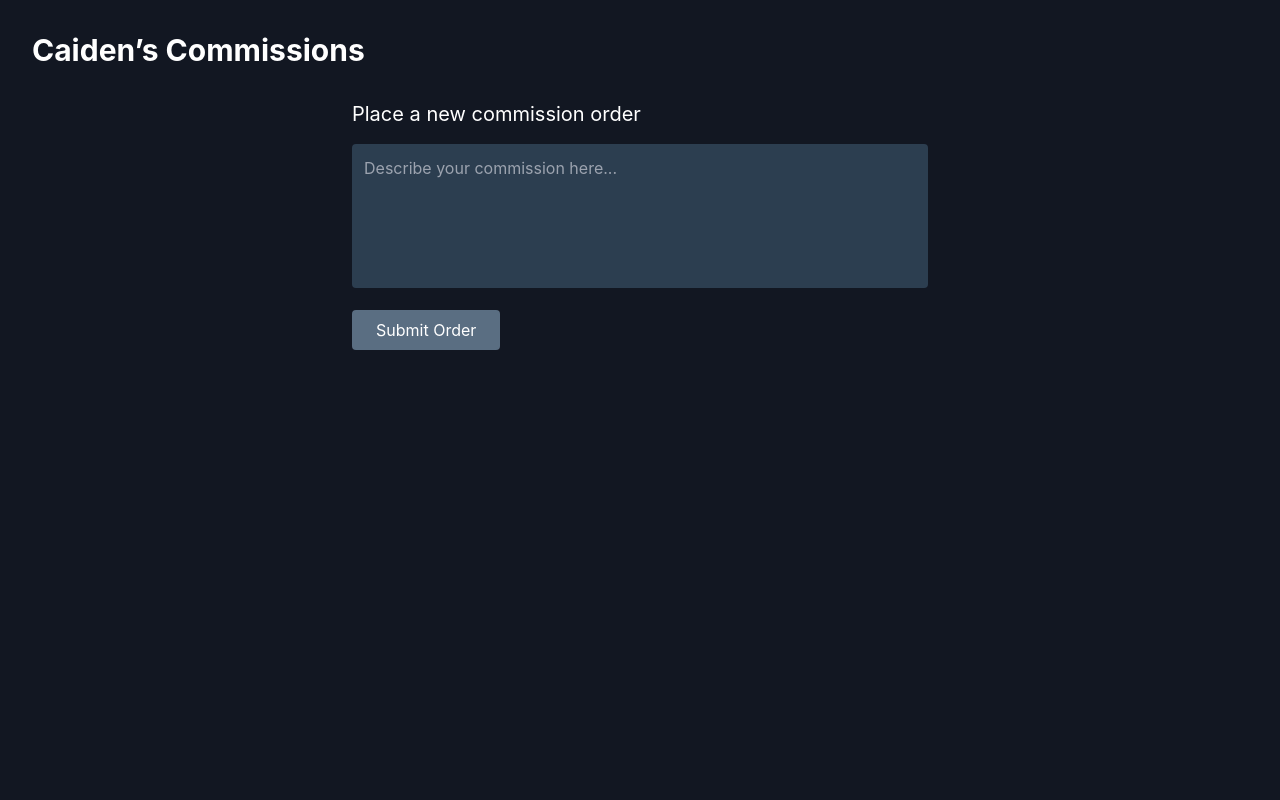
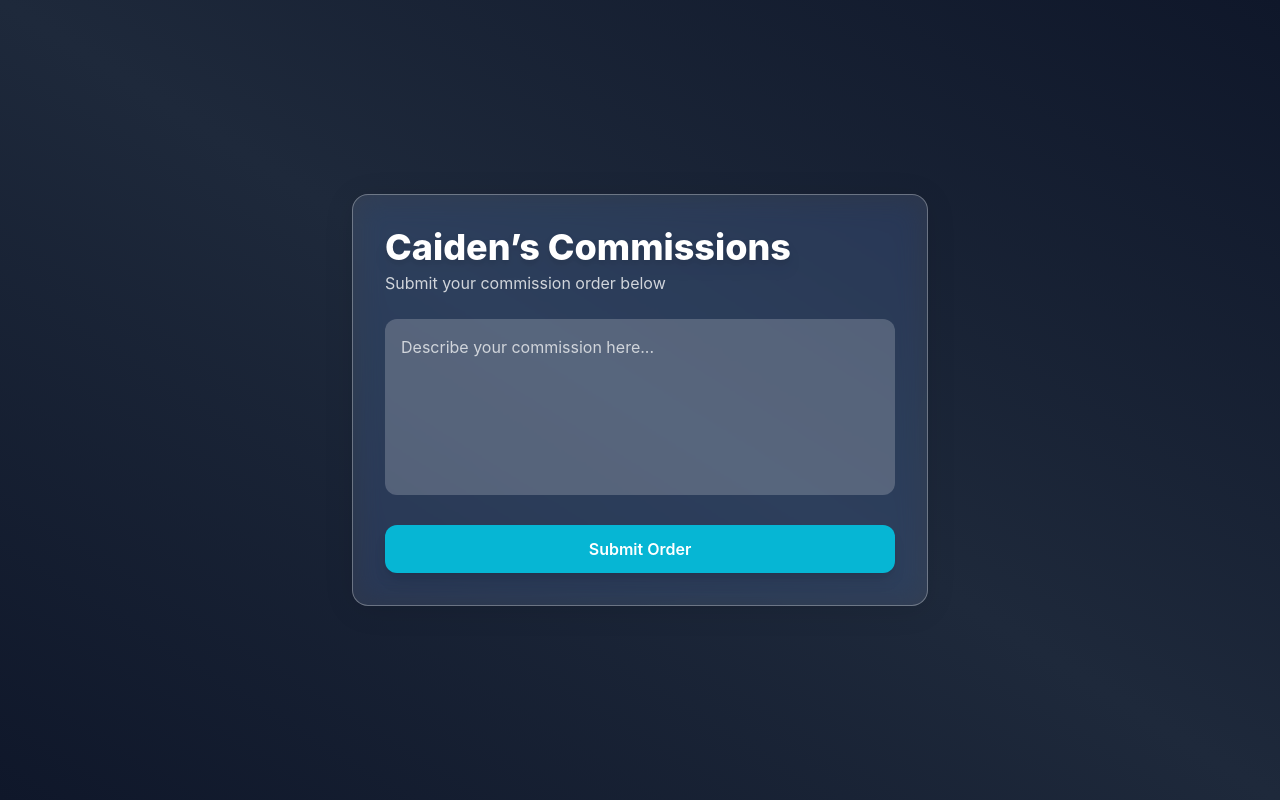
Before and after one commit to luvcvd/caiden-s-website, a React (Vite) app: page / in a window 1280 px wide. Built offline with nearby package versions, Linux system fonts and the light colour scheme.

Commit message:
Update main.jsx

```diff
--- a/src/main.jsx
+++ b/src/main.jsx
@@ -1,55 +1,61 @@
-import React, { useState } from 'react';
-import ReactDOM from 'react-dom/client';
-import axios from 'axios';
-import './index.css';
+import React, { useState } from "react";
+import ReactDOM from "react-dom/client";
+import axios from "axios";
+import "./index.css";
 
 function App() {
-  const [orderDetails, setOrderDetails] = useState('');
-  const [message, setMessage] = useState('');
+  const [orderDetails, setOrderDetails] = useState("");
+  const [message, setMessage] = useState("");
 
   const submitOrder = async () => {
     if (!orderDetails.trim()) {
-      setMessage('Please enter order details.');
+      setMessage("Please enter order details.");
       return;
     }
     try {
-      const response = await axios.post('/api/orders', {
+      const response = await axios.post("/api/orders", {
         details: orderDetails,
       });
       setMessage(`Order submitted! Order ID: ${response.data.orderId}`);
-      setOrderDetails('');
+      setOrderDetails("");
     } catch {
-      setMessage('Error submitting order.');
+      setMessage("Error submitting order.");
     }
   };
 
   return (
-    <div className="min-h-screen bg-background text-white font-sans p-8">
-      <header className="flex justify-between items-center mb-8">
-        <h1 className="text-3xl font-bold">Caiden’s Commissions</h1>
-      </header>
+    <div className="min-h-screen bg-gradient-to-tr from-[#0f172a] via-[#1e293b] to-[#0f172a] flex items-center justify-center p-6 font-sans">
+      <div className="glass max-w-xl w-full p-8">
+        <header className="mb-6">
+          <h1 className="text-4xl font-extrabold text-white drop-shadow-lg">
+            Caiden’s Commissions
+          </h1>
+          <p className="mt-1 text-gray-300">
+            Submit your commission order below
+          </p>
+        </header>
 
-      <main>
-        <section className="max-w-xl mx-auto">
-          <h2 className="text-xl mb-4">Place a new commission order</h2>
+        <main>
           <textarea
-            className="w-full p-3 rounded bg-primary text-white resize-none"
-            rows={5}
+            className="w-full p-4 rounded-xl bg-white/20 text-white placeholder-gray-300 resize-none focus:outline-none focus:ring-2 focus:ring-cyan-400 transition"
+            rows={6}
             placeholder="Describe your commission here..."
             value={orderDetails}
             onChange={(e) => setOrderDetails(e.target.value)}
           />
           <button
             onClick={submitOrder}
-            className="mt-4 bg-accent px-6 py-2 rounded hover:bg-secondary transition"
+            className="mt-6 w-full py-3 bg-cyan-500 hover:bg-cyan-600 rounded-xl font-semibold text-white shadow-lg transition"
           >
             Submit Order
           </button>
-          {message && <p className="mt-3">{message}</p>}
-        </section>
-      </main>
+          {message && (
+            <p className="mt-4 text-center text-gray-200 select-none">{message}</p>
+          )}
+        </main>
+      </div>
     </div>
   );
 }
 
-ReactDOM.createRoot(document.getElementById('root')).render(<App />);
+ReactDOM.createRoot(document.getElementById("root")).render(<App />);
```
